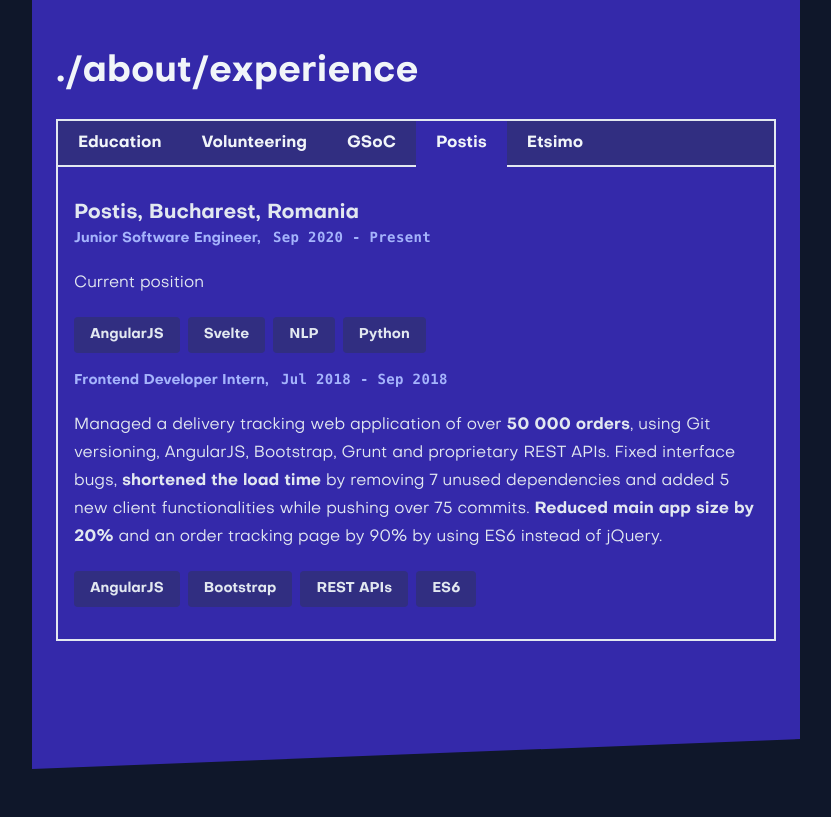
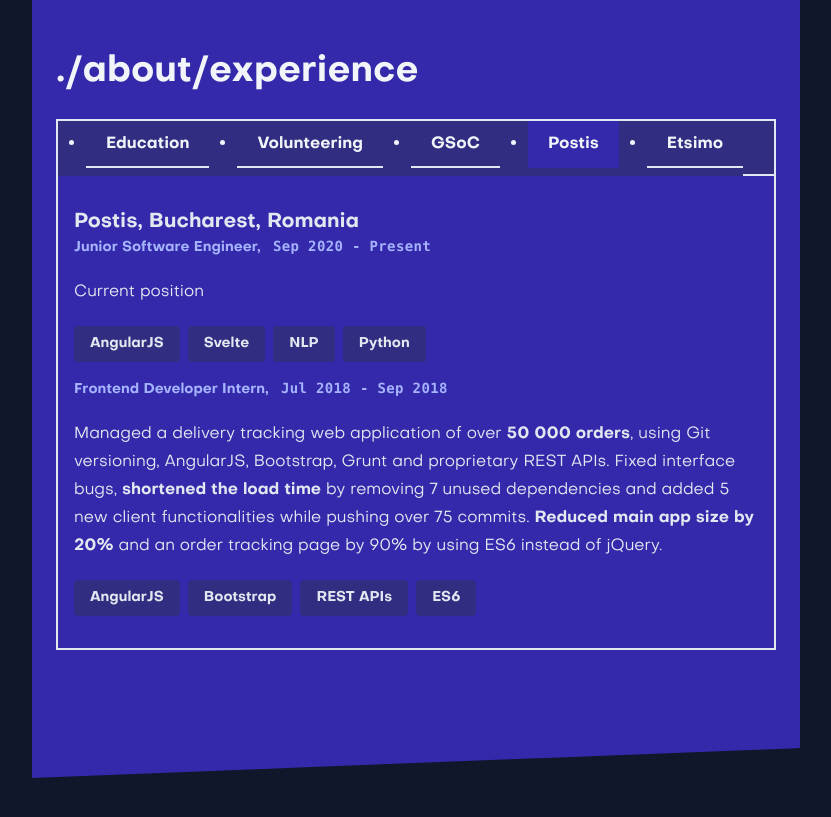
Before and after one commit to vanntile/vanntile.com, a Next.js app: page / in a window 1280 px wide. Shown: the part 1820-2637 px from the top of the page, without its empty margins (224-1055 px from the left). Built offline with nearby package versions, Linux system fonts and the light colour scheme; what tailwindcss-visuallyhidden would draw is missing.

Commit message:
refactoring: :fire: standardised some em rules

```diff
--- a/styles/globals.css
+++ b/styles/globals.css
@@ -81,13 +81,11 @@
   }
 
   p {
-    margin-top: calc(16em / 14);
-    margin-bottom: calc(16em / 14);
+    @apply my-4 md:my-5 2xl:my-8;
   }
 
   figure > * {
-    margin-top: 0;
-    margin-bottom: 0;
+    @apply my-0;
   }
 
   :is(h2, h3, h4) + * {
@@ -110,21 +108,14 @@
   /* Quotes, pre, code */
 
   blockquote {
-    @apply italic font-medium text-gray-900 border-l-4 border-gray-200 dark:border-gray-700 dark:text-gray-300;
+    @apply pl-4 my-6 italic font-medium text-gray-900 border-l-4 border-gray-200 dark:border-gray-700 dark:text-gray-300 md:my-8 2xl:my-16 md:pl-5 2xl:pl-8;
     quotes: "\\201C" "\\201D" "\\2018" "\\2019";
-    margin-top: calc(24em / 18);
-    margin-bottom: calc(24em / 18);
-    padding-left: calc(20em / 18);
   }
 
   pre {
     @apply px-3 py-2 my-5 overflow-x-auto text-gray-800 border border-gray-200 rounded dark:border-gray-600 dark:bg-gray-900 dark:text-gray-200 bg-gray-50 md:my-6 2xl:my-8 md:px-4 md:py-3 2xl:px-8 2xl:py-7;
     -ms-overflow-style: none; /* IE and Edge */
     scrollbar-width: none; /* Firefox */
-  }
-
-  pre::-webkit-scrollbar {
-    display: none;
   }
 
   code {
@@ -141,18 +132,19 @@
 
   /* Lists */
   ol, ul {
-    margin-top: calc(16em / 14);
-    margin-bottom: calc(16em / 14);
+    @apply my-4 md:my-5 2xl:my-8;
   }
 
-  li {
-    margin-top: calc(4em / 14);
-    margin-bottom: clac(4em / 14);
+  li, ul > li p {
+    @apply my-1 md:my-2 2xl:my-3;
   }
 
-  :is(ol, ul) > li {
-    @apply relative;
-    padding-left: calc(22em / 14);
+  ol > li {
+    @apply relative pl-5 md:pl-7 2xl:pl-10;
+  }
+
+  ul > li {
+    @apply relative ml-5 list-disc md:ml-7 2xl:ml-10;
   }
 
   ol > li::before {
@@ -160,37 +152,25 @@
     content: counter(list-item, decimal) ".";
   }
 
-  ul > li::before {
-    @apply absolute bg-current rounded-full;
-    content: '';
-    width: calc(5em / 14);
-    height: calc(5em / 14);
-    top: calc(5.5em / 14);
-    left: calc(3em / 14);
-  }
-
-  ul > li p {
-    margin-top: calc(8em / 14);
-    margin-bottom: calc(8em / 14);
+  ul > li::marker {
+    @apply text-lg text-current md:text-xl 2xl:text-3xl;
   }
 
   :is(ol, ul) > li > *:first-child {
-    margin-top: calc(16em / 14);
+    @apply mt-4 md:mt-5 2xl:mt-8;
   }
 
   :is(ol, ul) > li > *:last-child {
-    margin-bottom: calc(16em / 14);
+    @apply mb-4 md:mb-5 2xl:mb-8;
   }
 
   ul ul, ul ol, ol ul, ol ol {
-    margin-top: calc(8em / 14);
-    margin-bottom: calc(8em / 14);
+    @apply my-3 md:my-3 2xl:my-4;
   }
 
   /* Images */
   :is(img, video, figure) {
-    margin-top: 1.5em;
-    margin-bottom: 1.5em;
+    @apply my-5;
   }
 
   figure figcaption {
@@ -203,119 +183,12 @@
     :is(h2, h3, h4) {
       scroll-margin-top: 8rem;
     }
-
-    p {
-      margin-top: calc(20em / 16);
-      margin-bottom: calc(20em / 16);
-    }
-
-    blockquote {
-      margin-top: calc(32em / 20);
-      margin-bottom: calc(32em / 20);
-      padding-left: calc(20em / 20);
-    }
-
-    /* Lists */
-    ol, ul {
-      margin-top: calc(20em / 16);
-      margin-bottom: calc(20em / 16);
-    }
-
-    li {
-      margin-top: calc(8em / 16);
-      margin-bottom: clac(8em / 16);
-    }
-
-    :is(ol, ul) > li {
-      padding-left: calc(28em / 16);
-    }
-
-    ul > li::before {
-      width: calc(6em / 16);
-      height: calc(6em / 16);
-      top: calc(8.5em / 16);
-      left: calc(4em / 16);
-    }
-
-    ul > li p {
-      margin-top: calc(12em / 16);
-      margin-bottom: calc(12em / 16);
-    }
-
-    :is(ol, ul) > li > *:first-child {
-      margin-top: calc(20em / 16);
-    }
-
-    :is(ol, ul) > li > *:last-child {
-      margin-bottom: calc(20em / 16);
-    }
-
-    ul ul, ul ol, ol ul, ol ol {
-      margin-top: calc(12em / 16);
-      margin-bottom: calc(12em / 16);
-    }
-  }
-
-  @screen 2xl {
-    p {
-      margin-top: calc(32em / 24);
-      margin-bottom: calc(32em / 24);
-    }
-
-    blockquote {
-      margin-top: calc(64em / 36);
-      margin-bottom: calc(64em / 36);
-      padding-left: calc(40em / 36);
-    }
-
-    /* Lists */
-    ol, ul {
-      margin-top: calc(32em / 24);
-      margin-bottom: calc(32em / 24);
-    }
-
-    li {
-      margin-top: calc(12em / 24);
-      margin-bottom: clac(12em / 24);
-    }
-
-    :is(ol, ul) > li {
-      padding-left: calc(40em / 24);
-    }
-
-    ul > li::before {
-      width: calc(8em / 24);
-      height: calc(8em / 24);
-      top: calc(10.5em / 24);
-      left: calc(6em / 24);
-    }
-
-    ul > li p {
-      margin-top: calc(20em / 24);
-      margin-bottom: calc(20em / 24);
-    }
-
-    :is(ol, ul) > li > *:first-child {
-      margin-top: calc(32em / 24);
-    }
-
-    :is(ol, ul) > li > *:last-child {
-      margin-bottom: calc(32em / 24);
-    }
-
-    ul ul, ul ol, ol ul, ol ol {
-      margin-top: calc(16em / 24);
-      margin-bottom: calc(16em / 24);
-    }
   }
 }
 
 .pseudo-none::before, .pseudo-none:hover::before, .pseudo-none:focus::before,
-.pseudo-none::after, .pseudo-none:hover::after, .pseudo-none:focus::after {
-  display: none!important;
-}
-
-:is(ol, ul).pseudo-none li::before {
+.pseudo-none::after, .pseudo-none:hover::after, .pseudo-none:focus::after,
+pre::-webkit-scrollbar {
   display: none!important;
 }
 
```
